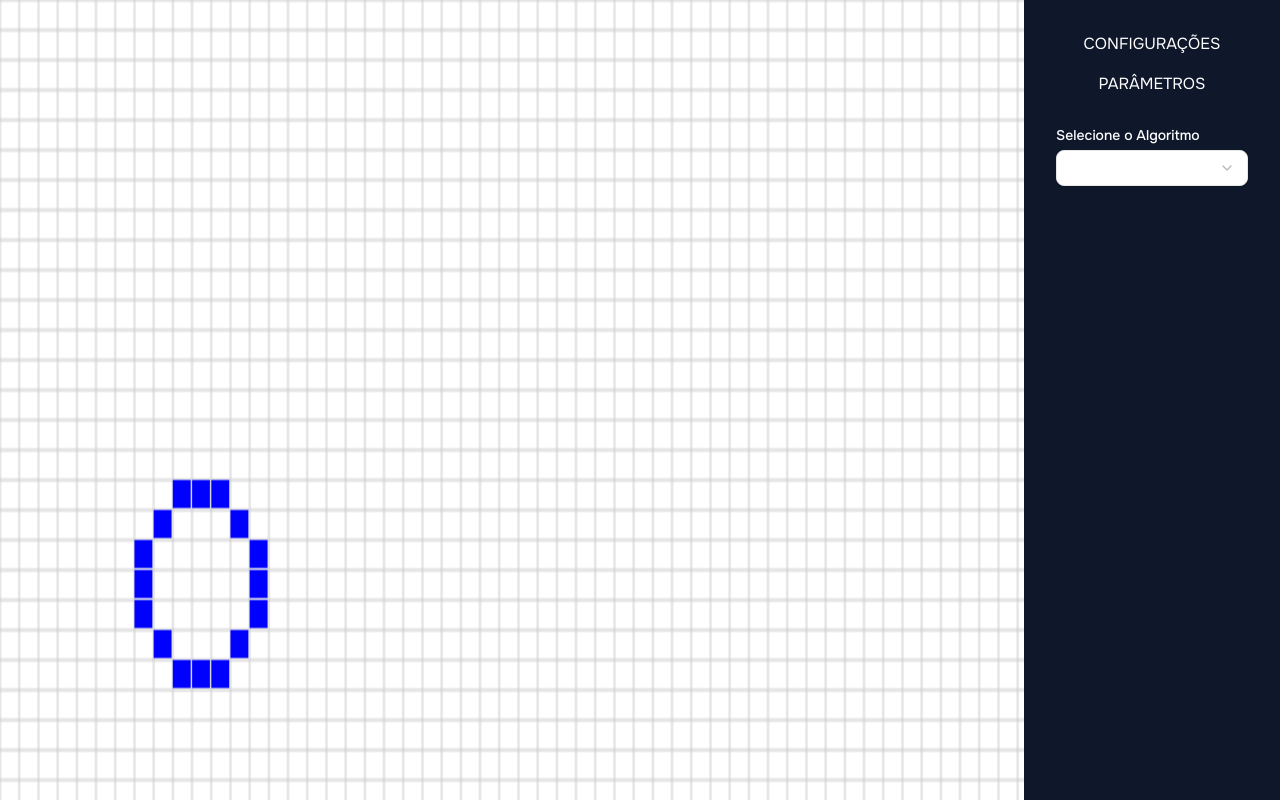
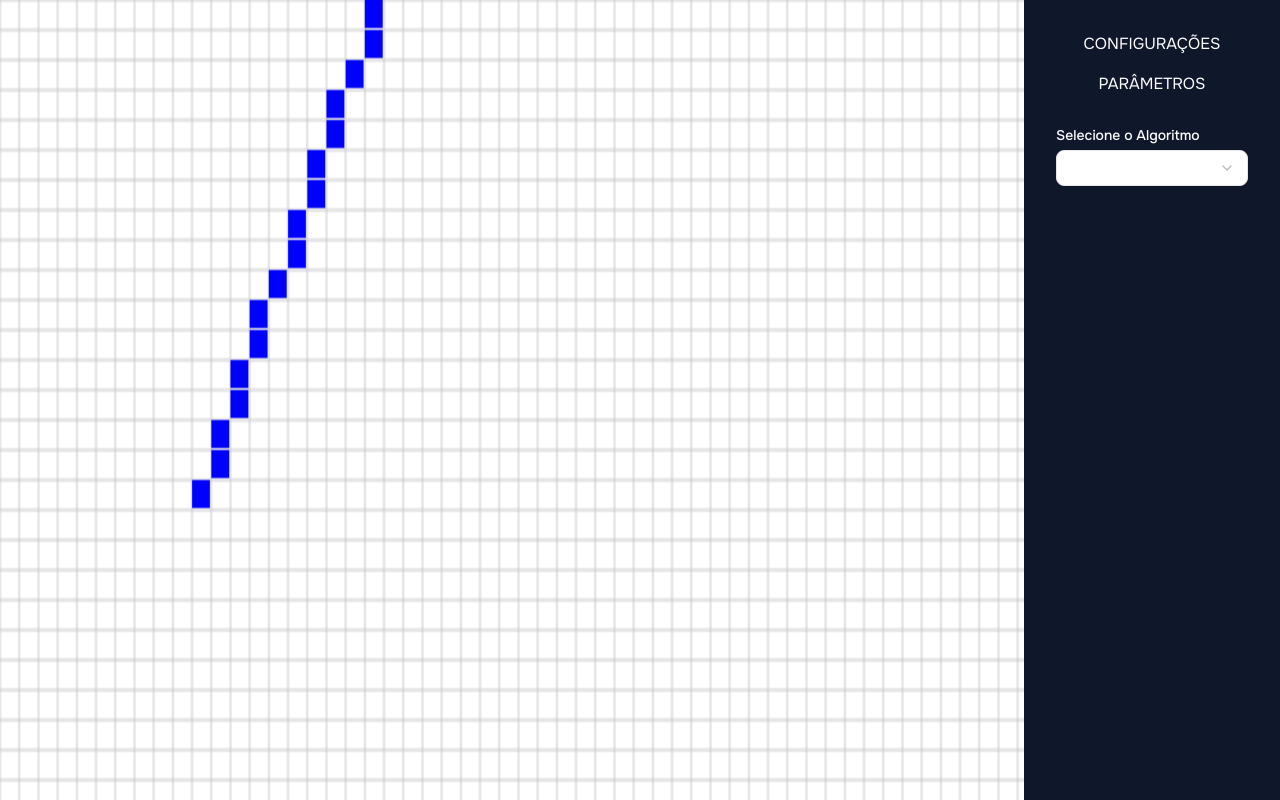
Before and after one commit to andreydedey/CGI, a React (Vite) app: page / in a window 1280 px wide. Built offline with nearby package versions, Linux system fonts and the light colour scheme.

Commit message:
bezier and polilinha

```diff
--- a/src/app/App.tsx
+++ b/src/app/App.tsx
@@ -1,13 +1,21 @@
 import Canva from "@/components/Canva";
 import Sidebar from "@/components/sidebar";
-import { generateCircleOutlinePixels } from "@/lib/func/circulo";
+import { type Point } from "@/lib/func/bezier";
+import { rasterizePolyline } from "@/lib/func/polilinha";
 
 function App() {
 
-  const circlePixels = generateCircleOutlinePixels(10, 7, 3);
+  const points: Point[] = [
+    { x: 10, y: 10 },
+    { x: 50, y: 80 },
+    { x: 90, y: 20 },
+    { x: 130, y: 100 }
+  ];
+
+  const pixels = rasterizePolyline(points);
   return (
     <div className="flex">
-      <Canva pixels={circlePixels} />
+      <Canva pixels={pixels} />
       <Sidebar />
     </div>
   );
--- /dev/null
+++ b/src/lib/func/bezier.ts
@@ -0,0 +1,66 @@
+export interface Point {
+    x: number;
+    y: number;
+}
+
+function cubicBezier(P0: Point, P1: Point, P2: Point, P3: Point, steps: number = 100): Point[] {
+    const points: Point[] = [];
+
+    for (let i = 0; i <= steps; i++) {
+        const t = i / steps;
+        const x = Math.pow(1 - t, 3) * P0.x +
+            3 * Math.pow(1 - t, 2) * t * P1.x +
+            3 * (1 - t) * Math.pow(t, 2) * P2.x +
+            Math.pow(t, 3) * P3.x;
+
+        const y = Math.pow(1 - t, 3) * P0.y +
+            3 * Math.pow(1 - t, 2) * t * P1.y +
+            3 * (1 - t) * Math.pow(t, 2) * P2.y +
+            Math.pow(t, 3) * P3.y;
+
+        points.push({ x: Math.round(x), y: Math.round(y) });
+    }
+
+    return points;
+}
+
+function bresenham(x0: number, y0: number, x1: number, y1: number): Point[] {
+    const pixels: Point[] = [];
+    let dx = Math.abs(x1 - x0);
+    let dy = Math.abs(y1 - y0);
+    let sx = x0 < x1 ? 1 : -1;
+    let sy = y0 < y1 ? 1 : -1;
+    let err = dx - dy;
+
+    while (true) {
+        pixels.push({ x: x0, y: y0 });
+        if (x0 === x1 && y0 === y1) break;
+        const e2 = 2 * err;
+        if (e2 > -dy) { err -= dy; x0 += sx; }
+        if (e2 < dx) { err += dx; y0 += sy; }
+    }
+
+    return pixels;
+}
+
+export function rasterizeBezier(P0: Point, P1: Point, P2: Point, P3: Point, steps: number = 100): Point[] {
+    const bezierPoints = cubicBezier(P0, P1, P2, P3, steps);
+    const rasterPixels: Point[] = [];
+
+    for (let i = 0; i < bezierPoints.length - 1; i++) {
+        const linePixels = bresenham(
+            bezierPoints[i].x, bezierPoints[i].y,
+            bezierPoints[i + 1].x, bezierPoints[i + 1].y
+        );
+        rasterPixels.push(...linePixels);
+    }
+
+    // remover duplicados
+    const uniquePixels = Array.from(new Set(rasterPixels.map(p => `${p.x},${p.y}`)))
+        .map(s => {
+            const [x, y] = s.split(',').map(Number);
+            return { x, y };
+        });
+
+    return uniquePixels;
+}
--- /dev/null
+++ b/src/lib/func/polilinha.ts
@@ -0,0 +1,45 @@
+interface Point {
+    x: number;
+    y: number;
+}
+
+function bresenham(x0: number, y0: number, x1: number, y1: number): Point[] {
+    const pixels: Point[] = [];
+    let dx = Math.abs(x1 - x0);
+    let dy = Math.abs(y1 - y0);
+    let sx = x0 < x1 ? 1 : -1;
+    let sy = y0 < y1 ? 1 : -1;
+    let err = dx - dy;
+
+    while (true) {
+        pixels.push({ x: x0, y: y0 });
+        if (x0 === x1 && y0 === y1) break;
+        const e2 = 2 * err;
+        if (e2 > -dy) { err -= dy; x0 += sx; }
+        if (e2 < dx) { err += dx; y0 += sy; }
+    }
+
+    return pixels;
+}
+
+export function rasterizePolyline(points: Point[]): Point[] {
+    if (points.length < 2) throw new Error("É necessário pelo menos 2 pontos.");
+
+    const rasterPixels: Point[] = [];
+
+    for (let i = 0; i < points.length - 1; i++) {
+        const segmentPixels = bresenham(
+            points[i].x, points[i].y,
+            points[i + 1].x, points[i + 1].y
+        );
+        rasterPixels.push(...segmentPixels);
+    }
+
+    const uniquePixels = Array.from(new Set(rasterPixels.map(p => `${p.x},${p.y}`)))
+        .map(s => {
+            const [x, y] = s.split(',').map(Number);
+            return { x, y };
+        });
+
+    return uniquePixels;
+}
```
